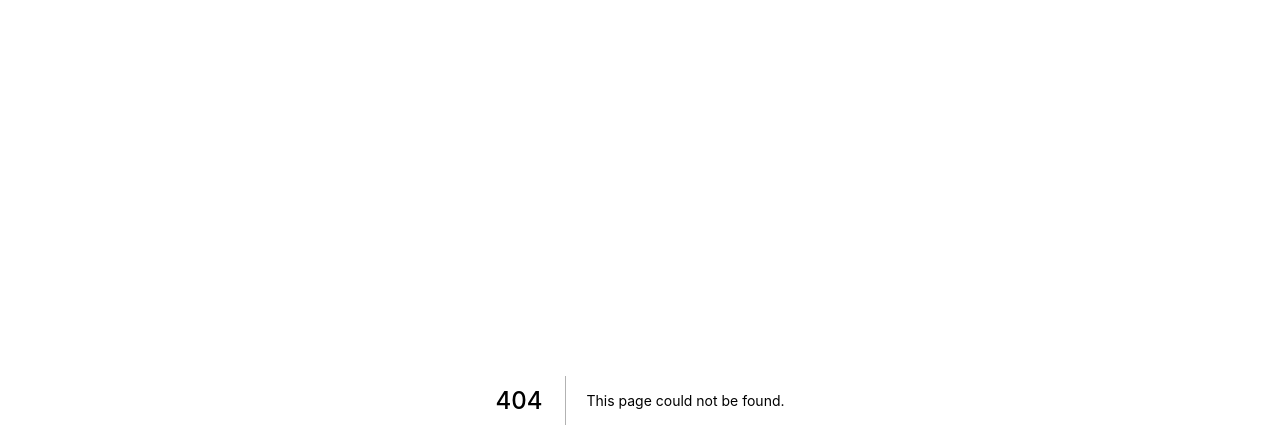
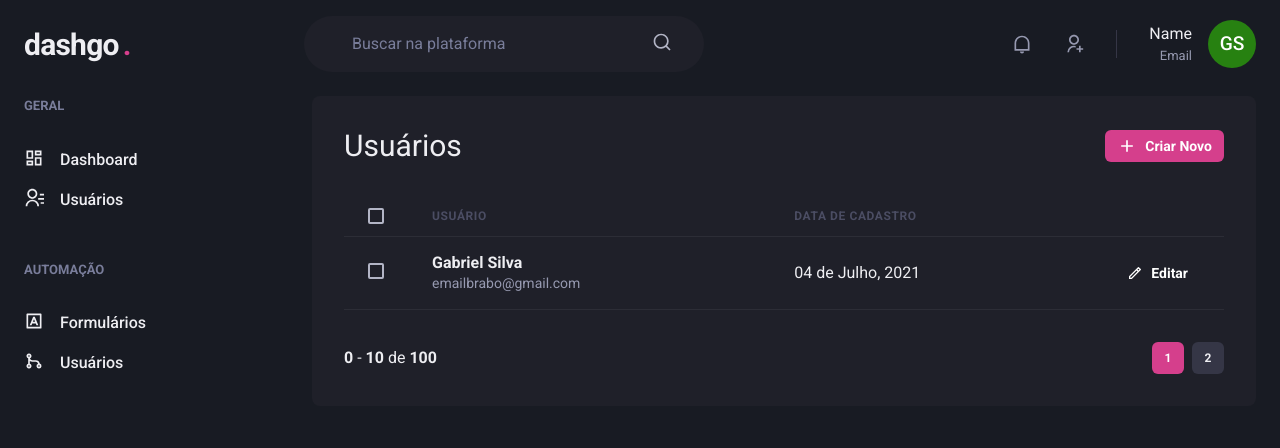
Before and after one commit to devzgabriel/dashgo, a Next.js app: page /users in a window 1280 px wide. Before the commit this address had no page. Shown: the top 448 px of the page. Built offline with nearby package versions, Linux system fonts and the light colour scheme.

Commit message:
Create users page

```diff
--- /dev/null
+++ b/src/components/Pagination.tsx
@@ -0,0 +1,43 @@
+import { Box, Button, Stack } from '@chakra-ui/react'
+
+export function Pagination() {
+  return (
+    <Stack
+      direction='row'
+      spacing='6'
+      mt='8'
+      justify='space-between'
+      align='center'
+    >
+      <Box>
+        <strong> 0 </strong> - <strong> 10 </strong> de <strong> 100 </strong>
+      </Box>
+      <Stack direction='row' spacing='2'>
+        <Button
+          size='sm'
+          fontSize='xs'
+          width='4'
+          colorScheme='pink'
+          disabled
+          _disabled={{
+            bg: 'pink.500',
+            cursor: 'default',
+          }}
+        >
+          1
+        </Button>
+        <Button
+          size='sm'
+          fontSize='xs'
+          width='4'
+          bg='gray.700'
+          _hover={{
+            bg: 'gray.500',
+          }}
+        >
+          2
+        </Button>
+      </Stack>
+    </Stack>
+  )
+}
--- /dev/null
+++ b/src/pages/users/index.tsx
@@ -0,0 +1,89 @@
+import {
+  Box,
+  Button,
+  Checkbox,
+  Flex,
+  Heading,
+  Icon,
+  Table,
+  Tbody,
+  Td,
+  Text,
+  Th,
+  Thead,
+  Tr,
+} from '@chakra-ui/react'
+import { RiAddLine, RiPencilLine } from 'react-icons/ri'
+
+import { Header } from '../../components/Header'
+import { Pagination } from '../../components/Pagination'
+import { Sidebar } from '../../components/Sidebar'
+
+export default function UserList() {
+  return (
+    <Box>
+      <Header />
+
+      <Flex w='100%' my='6' maxWidth={1480} mx='auto' px='6'>
+        <Sidebar />
+
+        <Box flex='1' borderRadius={8} bg='gray.800' p='8'>
+          <Flex mb='8' justify='space-between' align='center'>
+            <Heading size='lg' fontWeight='normal'>
+              Usuários
+            </Heading>
+            <Button
+              as='a'
+              size='sm'
+              fontSize='sm'
+              colorScheme='pink'
+              leftIcon={<Icon as={RiAddLine} fontSize='20' />}
+            >
+              Criar Novo
+            </Button>
+          </Flex>
+          <Table colorScheme='whiteAlpha'>
+            <Thead>
+              <Tr>
+                <Th px='6' color='gray.300' width='8'>
+                  <Checkbox colorScheme='pink' />
+                </Th>
+                <Th>Usuário</Th>
+                <Th>Data de Cadastro</Th>
+                <Th width='8'></Th>
+              </Tr>
+            </Thead>
+            <Tbody>
+              <Tr>
+                <Td px='6'>
+                  <Checkbox colorScheme='pink' />
+                </Td>
+                <Td>
+                  <Box>
+                    <Text fontWeight='bold'>Gabriel Silva</Text>
+                    <Text fontSize='sm' color='gray.300'>
+                      emailbrabo@gmail.com
+                    </Text>
+                  </Box>
+                </Td>
+                <Td>04 de Julho, 2021</Td>
+                <Td>
+                  <Button
+                    as='a'
+                    size='sm'
+                    fontSize='sm'
+                    colorScheme='gray.900'
+                    leftIcon={<Icon as={RiPencilLine} fontSize='16' />}
+                  >
+                    Editar
+                  </Button>
+                </Td>
+              </Tr>
+            </Tbody>
+          </Table>
+          <Pagination />
+        </Box>
+      </Flex>
+    </Box>
+  )
+}
```
Also changed, not shown: src/pages/users/create.tsx (added, +56 -0 lines).
